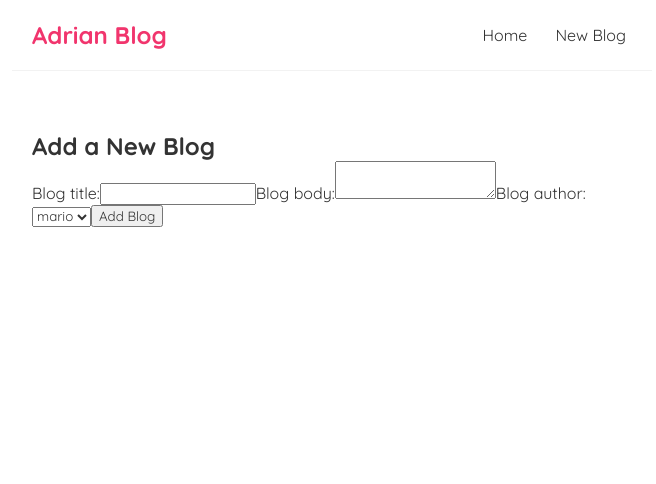
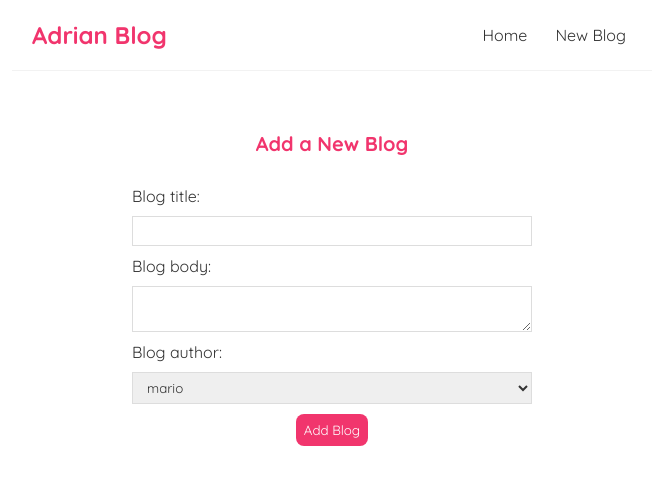
Before and after one commit to Adriantutuianu/react-2022, a React (Create React App) app: page /create in a window 1280 px wide. Shown: the top 484 px of the page, without its empty margins (308-964 px from the left). Built offline with nearby package versions, Linux system fonts and the light colour scheme.

Commit message:
Style added new blog

```diff
--- a/src/index.css
+++ b/src/index.css
@@ -69,3 +69,37 @@
   border-radius: 8px;
   cursor: pointer;
 } */
+
+/* create new blog form */
+.create {
+  max-width: 400px;
+  margin: 0 auto;
+  text-align: center;
+}
+.create label {
+  text-align: left;
+  display: block;
+}
+.create h2 {
+  font-size: 20px;
+  color: #f1356d;
+  margin-bottom: 30px;
+}
+.create input,
+.create textarea,
+.create select {
+  width: 100%;
+  padding: 6px 10px;
+  margin: 10px 0;
+  border: 1px solid #ddd;
+  box-sizing: border-box;
+  display: block;
+}
+.create button {
+  background: #f1356d;
+  color: #fff;
+  border: 0;
+  padding: 8px;
+  border-radius: 8px;
+  cursor: pointer;
+}
```
